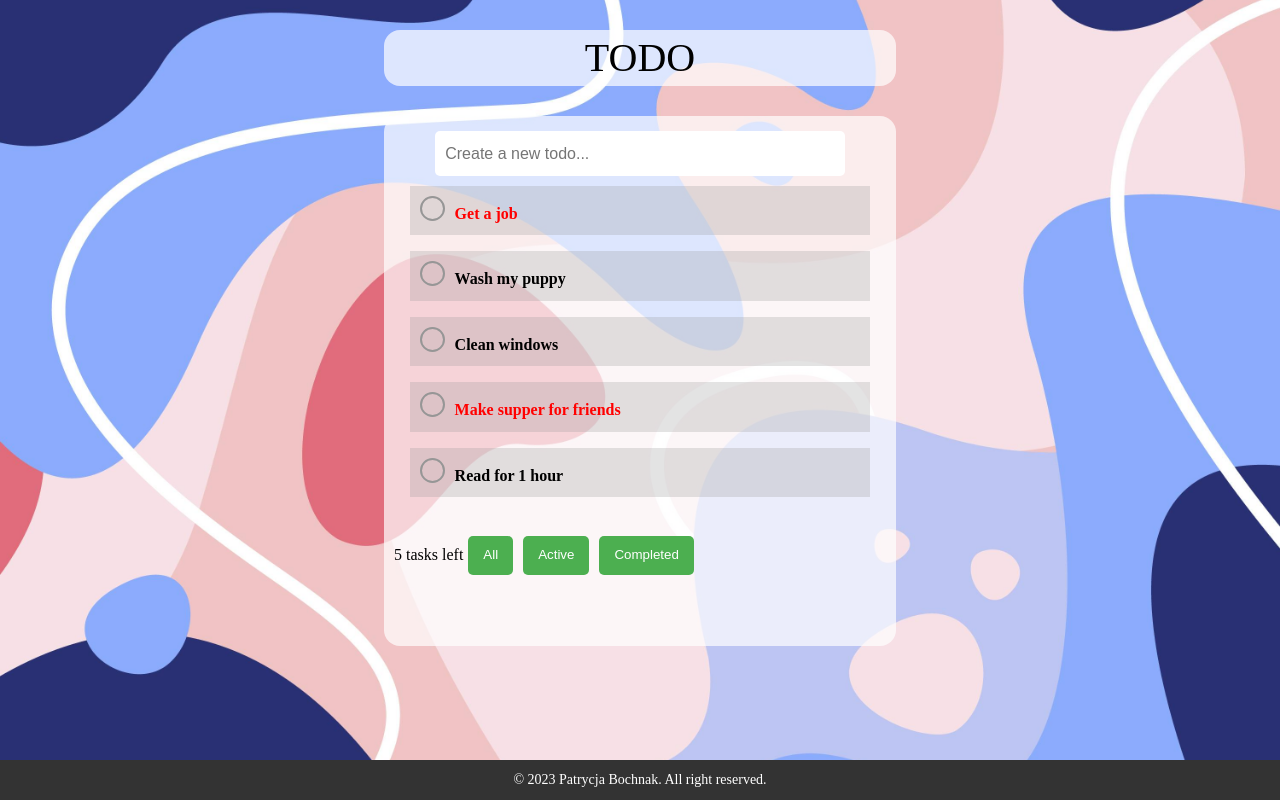
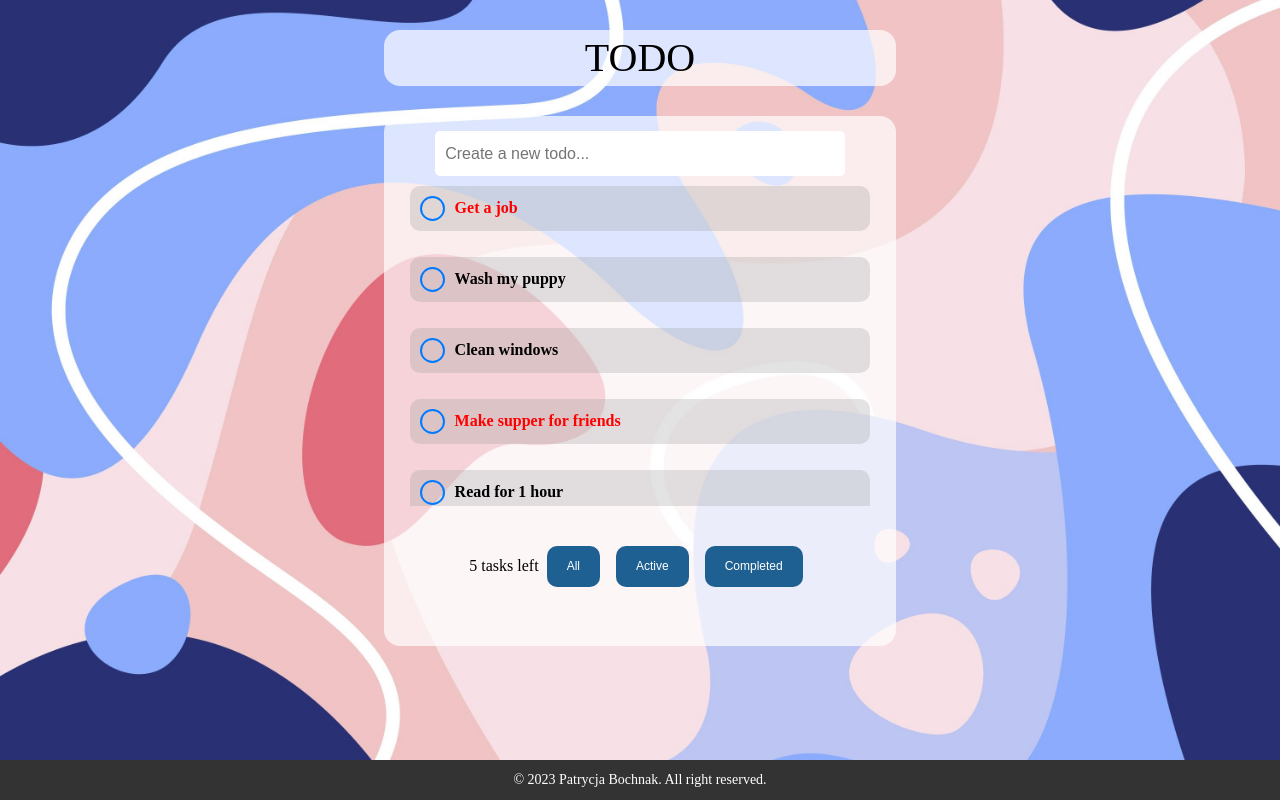
Before and after one commit to PatrycjaBochnak/TODO-app, a React (Create React App) app: page / in a window 1280 px wide. Built offline with nearby package versions, Linux system fonts and the light colour scheme.

Commit message:
fixing problems

```diff
--- a/src/components/App.js
+++ b/src/components/App.js
@@ -49,8 +49,8 @@ class App extends Component {
         active: true,
         finishDate: null,
       },
-
     ],
+    displayedTasks: [],
   };
 
   addTask = (text, date, imporant) => {
@@ -86,12 +86,18 @@ class App extends Component {
     });
   };
 
+  changeAllTasks = (allTasks) => {
+    console.log("Showing all tasks: ",
+    allTasks);
+  };
+
   changeTaskToShow = (filter) => {
     console.log(`Changing tasks to show: ${filter}`);
   };
 
   changeDisplayedTasks = (displayedTasks) => {
     console.log("Changing displayed tasks:", displayedTasks);
+    this.setState({ displayedTasks });
   };
 
   render() {
@@ -101,7 +107,7 @@ class App extends Component {
         <div className="main-app-content">
           <AddTask addTask={this.addTask} />
           <TaskList
-            tasks={this.state.tasks}
+          tasks={this.state.displayedTasks.length > 0 ? this.state.displayedTasks : this.state.tasks}
           change={this.changeTaskStatus}
           changeTasksToShow={this.changeTaskToShow}
         />
@@ -109,6 +115,7 @@ class App extends Component {
           tasks={this.state.tasks}
           changeTaskToShow={this.changeTaskToShow}
           changeDisplayedTasks={this.changeDisplayedTasks}
+          changeAllTasks={this.changeAllTasks}
         />
         </div>
         <Footer />
--- a/src/components/NavTask.js
+++ b/src/components/NavTask.js
@@ -14,18 +14,15 @@ const NavTask = (props) => {
     setCompletedTasks(completed);
   }, [props.tasks]);
 
+  const handleAllButtonClick = () => {
+    props.changeDisplayedTasks([...activeTasks, ...completedTasks]);
+  };
+
   const handleActiveButtonClick = () => {
-    setDisplayedTasks(activeTasks);
     props.changeDisplayedTasks(activeTasks);
   };
 
-  const handleAllButtonClick = () => {
-    setDisplayedTasks([...activeTasks, ...completedTasks]);
-    props.changeDisplayedTasks([...activeTasks, ...completedTasks]);
-  };
-
   const handleCompletedButtonClick = () => {
-    setDisplayedTasks(completedTasks);
     props.changeDisplayedTasks(completedTasks);
   };
 
--- a/src/components/TaskList.js
+++ b/src/components/TaskList.js
@@ -4,12 +4,16 @@ import Task from "./Task";
 
 const TaskList = (props) => {
   const [activeTasks, setActiveTasks] = useState([]);
+  const [completedTasks, setCompletedTasks] = useState([]);
   const [showScrollbar, setShowScrollbar] = useState(false);
   const activeTasksRef = useRef(null);
 
   useEffect(() => {
     const active = props.tasks.filter((task) => task.active === true);
+    const completed = props.tasks.filter((task) => !task.active); // Zmiana: Filtruj zadania zakończone
+
     setActiveTasks(active);
+    setCompletedTasks(completed);
   }, [props.tasks]);
 
   useEffect(() => {
@@ -18,7 +22,7 @@ const TaskList = (props) => {
     } else {
       setShowScrollbar(false);
     }
-  }, [activeTasks]);
+  }, [activeTasks, props.tasks]);
 
   return (
     <div className="tasks-list">
@@ -28,27 +32,15 @@ const TaskList = (props) => {
             <Task key={task.id} task={task} change={props.change} />
           ))
         ) : (
-          <p> You finished your tasks. Great job!</p>
+          <p>No active tasks</p> // Dodanie komunikatu, gdy nie ma aktywnych zadań
         )}
       </div>
-      {showScrollbar && (
-        <input
-          type="range"
-          className="scrollbar"
-          min="0"
-          max={activeTasksRef.current.scrollHeight - activeTasksRef.current.clientHeight}
-          onChange={(e) => {
-            activeTasksRef.current.scrollTop = e.target.value;
-          }}
-        />
-      )}
-      {/* <div className="done">
-        <h2 className="App-headings">Done tasks</h2>
-        {completedTasks.length > 5 && <span>Preview for only 5 last tasks</span>}
-        {completedTasks.slice(0, 5).map((task) => (
+      {showScrollbar}
+      <div className="completed-tasks">
+        {completedTasks.map((task) => (
           <Task key={task.id} task={task} change={props.change} />
         ))}
-      </div> */}
+      </div>
     </div>
   );
 };
--- a/src/styles/NavTask.css
+++ b/src/styles/NavTask.css
@@ -1,8 +1,8 @@
 .nav-task {
   display: flex;
-    /* justify-content: space-evenly; */
+  justify-content: center;
   align-items: center;
-    padding: 10px;
+  margin-bottom: 15px;
 }
 
 .tasks-left-todo {
@@ -12,18 +12,21 @@
 .all-tasks-btn,
 .active-tasks-btn,
 .completed-tasks-btn {
-    padding: 10px 15px;
-    margin: 0 5px;
+  padding: 12px 20px;
+  margin: 0 8px;
   cursor: pointer;
-    background-color: #4caf50;
+  background-color: #1e6091;
   color: #fff;
   border: none;
-    border-radius: 5px;
+  border-radius: 10px;
   outline: none;
+  font-family: 'Arial', sans-serif;
+  font-size: 12px;
+  transition: background-color 0.3s ease;
 }
 
 .all-tasks-btn:hover,
 .active-tasks-btn:hover,
 .completed-tasks-btn:hover {
-    background-color: #45a049;
+  background-color: #0c436c;
 }
--- a/src/styles/Task.css
+++ b/src/styles/Task.css
@@ -1,4 +1,4 @@
-.task-container p {
+/* .task-container p {
   padding: 10px;
   background-color: rgba(150, 150, 150, 0.272);
 }
@@ -26,4 +26,69 @@
 
 .task-container button:hover {
   background-color: rgba(255, 255, 255, 0.5);
+} */
+
+.task-container {
+  margin-bottom: 10px;
+  padding: 10px;
+  border-radius: 10px;
+  background-color: rgba(150, 150, 150, 0.272);
 }
+
+.task-container p {
+  display: flex;
+  align-items: center;
+}
+
+.task-container button {
+  width: 25px;
+  height: 25px;
+  margin-right: 10px;
+  border: 2px solid #007bff;
+  border-radius: 50%;
+  background-color: transparent;
+  color: #007bff;
+  cursor: pointer;
+  transition: background-color 0.3s ease, color 0.3s ease;
+  display: flex;
+  align-items: center;
+  justify-content: center;
+  font-size: 18px;
+  font-weight: bold;
+}
+
+.task-container button::before {
+  content: "\2713"; /* Unicode dla zaznaczonego ptaszka */
+  display: none;
+}
+
+.task-container button:hover::before {
+  content: "\2713"; /* Unicode dla zaznaczonego ptaszka */
+  display: inline-block;
+}
+
+.task-container button:hover {
+  color: #007bff;
+}
+
+
+.task-container strong {
+  font-weight: bold;
+}
+
+.task-container.active {
+  background-color: #fff;
+}
+
+.task-container.completed {
+  background-color: #f0f0f0;
+  border-color: #ccc;
+}
+
+.task-container.active strong {
+  color: #000;
+}
+
+.task-container.completed strong {
+  color: #999;
+}
--- a/src/styles/TaskList.css
+++ b/src/styles/TaskList.css
@@ -2,30 +2,35 @@
     display: flex;
     flex-direction: column;
     align-items: center;
-    height: 340px;
+    height: 360px;
   }
 
   .active-tasks,
-.done {
+  .completed-tasks {
     display: flex;
     flex-direction: column;
     gap: 1em;
     width: 90%;
     margin-bottom: 20px;
   }
+
   .button {
     display: flex;
     flex-flow: column;
     background-color: #007bff;
     color: #fff;
     border: none;
-    padding: 10px 15px;
-    border-radius: 5px;
+    padding: 12px 18px;
+    border-radius: 8px;
     cursor: pointer;
     margin-right: 10px;
-    font-size: 14px;
+    font-size: 16px;
   }
 
   .button:hover {
-    background-color: brown;
+    background-color: #0056b3;
   }
+
+  .task-container {
+    border-radius: 10px;
+  }
```
Lines whose indentation alone changed are shown as unchanged.
